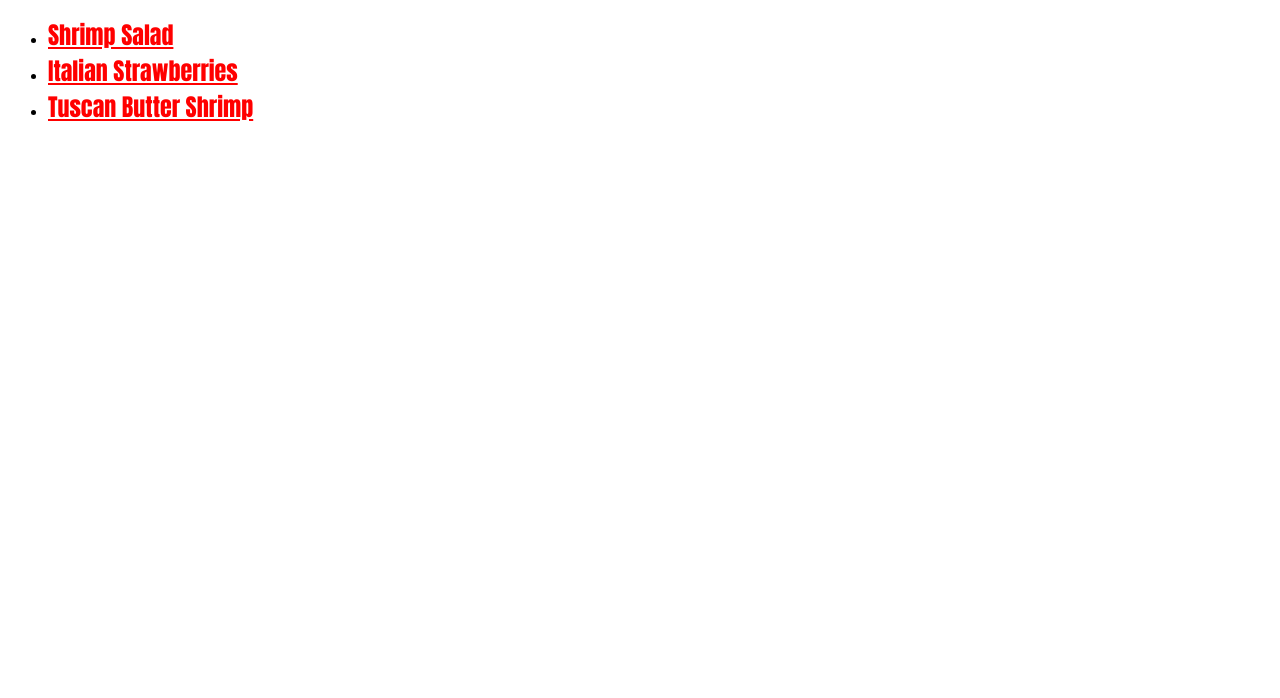
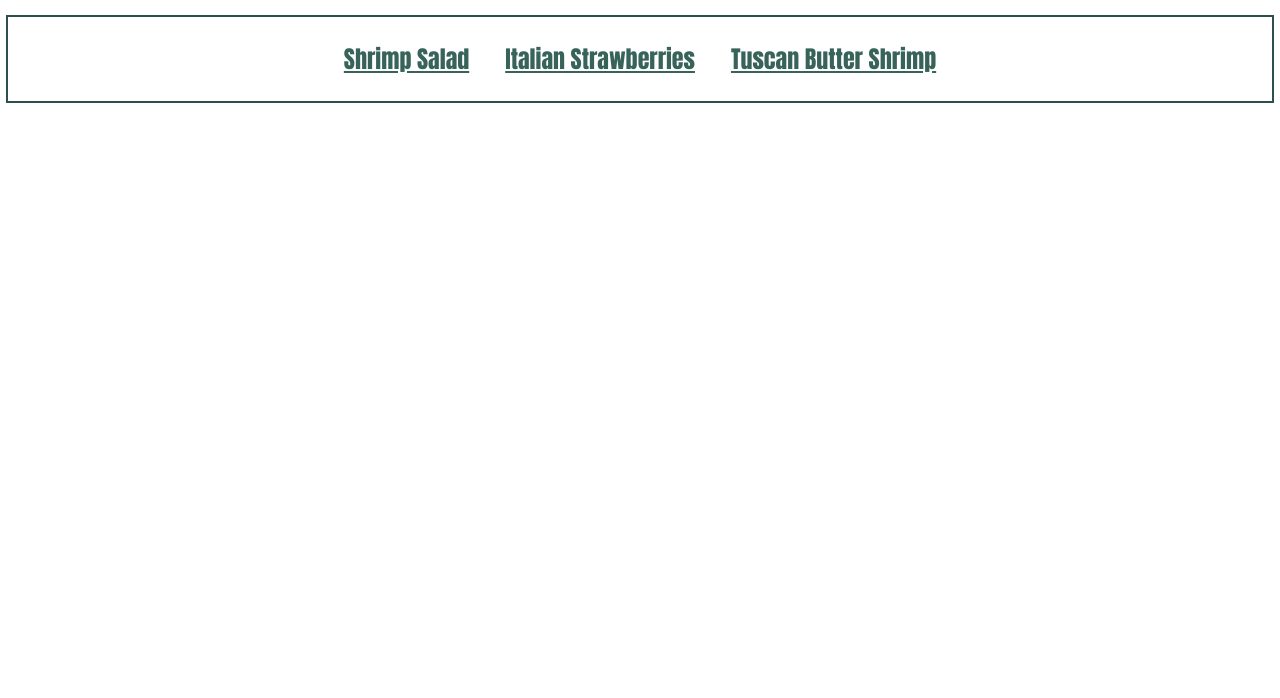
Before and after one commit to qmierlak/odin-recipes, a plain HTML site: page index.html in a window 1280 px wide. Shown: the part 102-800 px from the top of the page. Drawn offline with Linux system fonts and the light colour scheme.

Commit message:
Add box model layout to homepage

```diff
--- a/index.html
+++ b/index.html
@@ -7,10 +7,10 @@
     </head>
     <body>
         <h1>Odin Recipes</h1>
-        <ul>
-            <li><a class="recipe-link" href="./recipes/shrimp-salad.html">Shrimp Salad</a></li>
-            <li><a class="recipe-link" href="./recipes/italian-strawberries.html">Italian Strawberries</a></li>
-            <li><a class="recipe-link" href="./recipes/butter-shrimp.html">Tuscan Butter Shrimp</a></li>
-        </ul>
+        <div class="container">
+            <a class="recipe-link" href="./recipes/shrimp-salad.html">Shrimp Salad</a>
+            <a class="recipe-link" href="./recipes/italian-strawberries.html">Italian Strawberries</a>
+            <a class="recipe-link" href="./recipes/butter-shrimp.html">Tuscan Butter Shrimp</a>
+        </div>
     </body>
 </html>
--- a/styles.css
+++ b/styles.css
@@ -1,9 +1,19 @@
 .recipe-link {
-    color: red;
+    color: rgb(55, 99, 89);
     font-family:Impact, Haettenschweiler, 'Arial Narrow Bold', sans-serif;
     font-weight: 700;
     font-size: 24px;
     text-align: center;
+}
+
+.container {
+    outline: 2px solid darkslategray;
+    padding: 24px;
+    text-align: center;
+}
+.container a {
+    margin: 16px auto;
+    padding: 16px;
 }
 
 h2, h1 {
```
